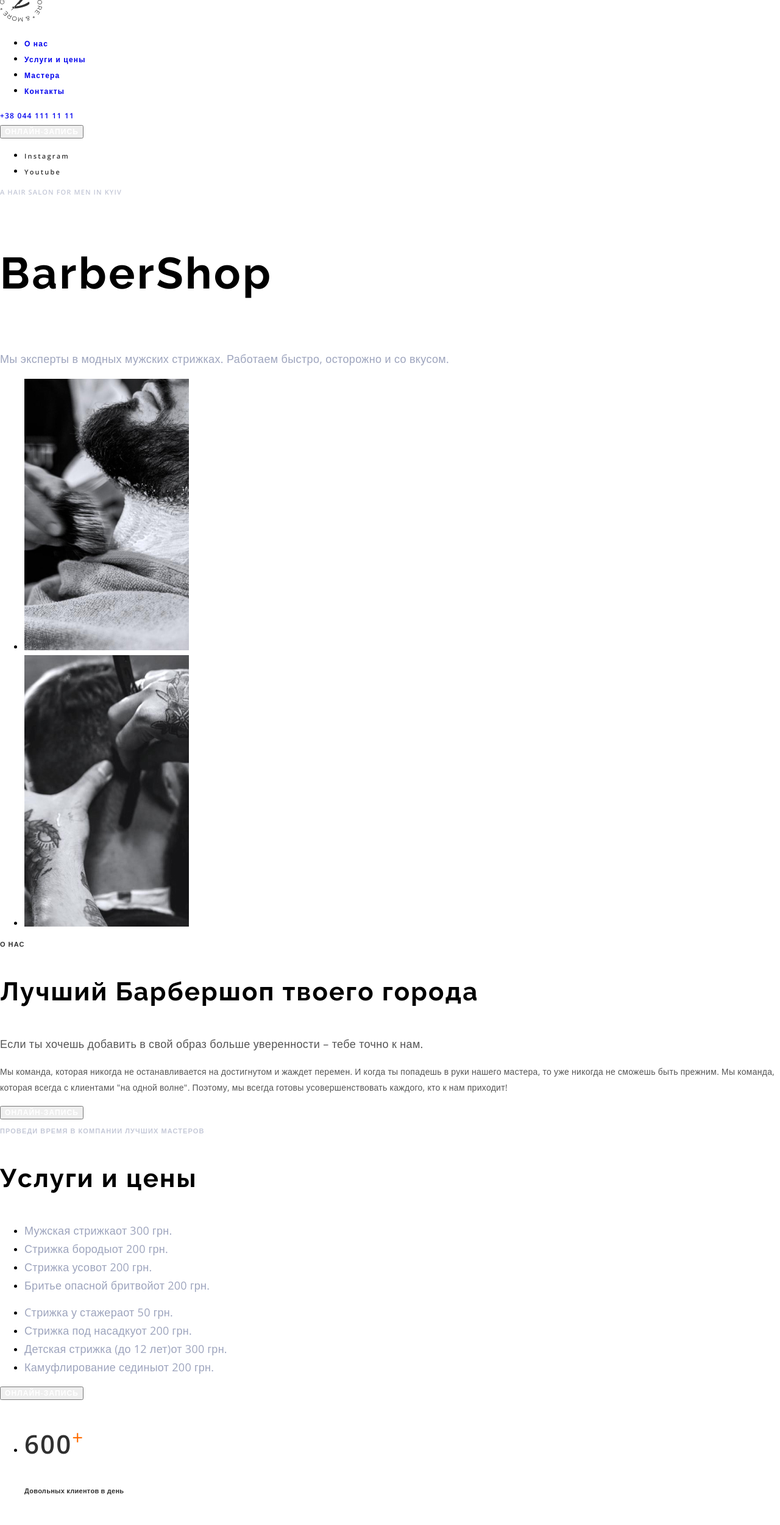
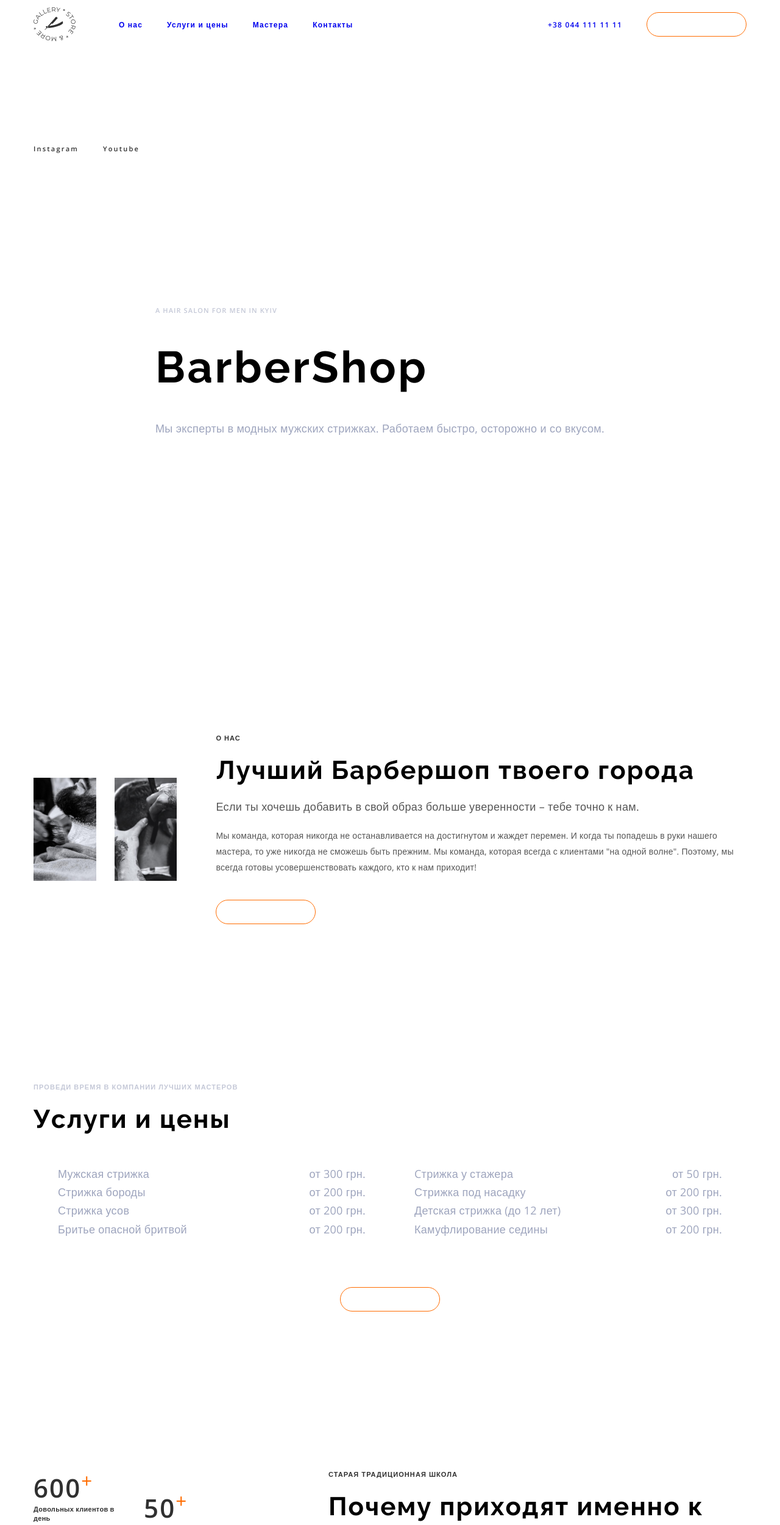
Before and after one commit to Mikharevichsn/fe_core_2RF, a plain HTML site: page index.html in a window 1280 px wide. Shown: the part 20-2520 px from the top of the page at 61% size. Drawn offline with nearby package versions, Linux system fonts and the light colour scheme.

Commit message:
добавил отступы и флексы

```diff
--- a/index.html
+++ b/index.html
@@ -17,49 +17,54 @@
 
 <body>
   <header class="header">
+    <div class="container">
       <nav class="navigation">
-      <a href="#" aria-label="Логотип BarberShop">
+        <a href="#" aria-label="Логотип BarberShop" class="navigation-logo">
           <img src="./images/logo.png" alt="Логотип BarberShop">
         </a>
-      <ul class="navigation-menu">
+        <ul class="navigation-menu list-no-style">
           <li><a href="#">О нас</a></li>
           <li><a href="#">Услуги и цены</a></li>
           <li><a href="#">Мастера</a></li>
           <li><a href="#">Контакты</a></li>
         </ul>
       </nav>
-    <address>
+      <address class="address">
         <a href="tel:+380441111111">+38 044 111 11 11</a>
       </address>
       <button type="button" class="btn-modal-open">онлайн-запись</button>
+    </div>
   </header>
   <main>
     <!-- HERO -->
     <section class="hero">
-      <div>
-        <ul class="social-links">
+      <div class="container">
+        <div class="left">
+          <ul class="social-links list-no-style">
             <li><a href="#">Instagram</a></li>
             <li><a href="#">Youtube</a></li>
           </ul>
         </div>
-      <div>
+        <div class="right">
           <p class="subtitle subtitle-light">A hair salon for men in Kyiv</p>
           <h1>BarberShop</h1>
           <p class="section-text section-text-light">Мы эксперты в модных мужских стрижках.
             Работаем быстро, осторожно и со вкусом.</p>
+        </div>
       </div>
     </section>
     <!-- /HERO -->
 
     <!-- ABOUT -->
     <section class="about">
-      <div>
-        <ul>
+      <div class="container">
+        <div class="left">
+          <ul class="about-list-pics list-no-style">
             <li><img src="./images/about-1.jpg" alt="BarberShop - Бритье бороды"></li>
             <li><img src="./images/about-2.jpg" alt="BarberShop - Стрижка"></li>
           </ul>
         </div>
-      <div>
+        <div class="right">
           <p class="subtitle subtitle-dark">О нас</p>
           <h2>Лучший Барбершоп твоего города</h2>
           <p class="section-text">Если ты хочешь добавить в свой образ больше уверенности – тебе точно к нам.</p>
@@ -67,34 +72,40 @@
             и жаждет перемен. И когда ты попадешь в руки нашего мастера,
             то уже никогда не сможешь быть прежним. Мы команда, которая всегда с клиентами "на одной волне". Поэтому, мы
             всегда готовы усовершенствовать каждого, кто к нам приходит!</p>
+          <button type="button" class="btn-modal-open">онлайн-запись</button>
         </div>
-      <button type="button" class="btn-modal-open">онлайн-запись</button>
+      </div>
     </section>
     <!-- /ABOUT -->
 
     <!-- SERVICES -->
     <section class="services">
+      <div class="container">
         <p class="subtitle subtitle-light">Проведи время в компании лучших мастеров</p>
         <h2>Услуги и цены</h2>
-      <ul>
+        <div class="services-list-wrapper">
+          <ul class="list-no-style">
             <li><span>Мужская стрижка</span><span>от 300 грн.</span></li>
             <li><span>Стрижка бороды</span><span>от 200 грн.</span></li>
             <li><span>Стрижка усов</span><span>от 200 грн.</span></li>
             <li><span>Бритье опасной бритвой</span><span>от 200 грн.</span></li>
           </ul>
-      <ul>
+          <ul class="list-no-style">
             <li><span>Cтрижка у стажера</span><span>от 50 грн.</span></li>
             <li><span>Стрижка под насадку</span><span>от 200 грн.</span></li>
             <li><span>Детская стрижка (до 12 лет)</span><span>от 300 грн.</span></li>
             <li><span>Камуфлирование седины</span><span>от 200 грн.</span></li>
           </ul>
+        </div>
         <button type="button" class="btn-modal-open">онлайн-запись</button>
+      </div>
     </section>
     <!-- /SERVICES -->
     <!-- ADVANTAGES -->
     <section class="advantages">
-      <div>
-        <ul>
+      <div class="container">
+        <div class="left">
+          <ul class="advantages-list list-no-style">
             <li>
               <p class="count">600<sup>+</sup></p>
               <p>Довольных клиентов в день</p>
@@ -104,7 +115,7 @@
               <p>Лучших мастеров Киева </p>
             </li>
           </ul>
-        <ul>
+          <ul class="advantages-list list-no-style">
             <li>
               <p class="count">50<sup>+</sup></p>
               <p>Наград за отличный сервис </p>
@@ -115,25 +126,28 @@
             </li>
           </ul>
         </div>
-      <div>
+        <div class="right">
           <p class="subtitle subtitle-dark">Старая традиционная школа</p>
           <h2>Почему приходят именно к нам?</h2>
           <p class="section-text">О нас говорят только хорошее. Но лучше 1 раз увидеть и прочувствовать, чем 10 раз
             прочитать. </p>
         </div>
+      </div>
+
     </section>
     <!-- /ADVANTAGES -->
 
     <!-- MASTERS -->
     <section class="masters">
+      <div class="container">
         <p class="subtitle subtitle-dark">для настоящих ценителей атмосферы</p>
         <h2>Наши мастера</h2>
-      <ul class="masters-cards">
+        <ul class="masters-cards list-no-style">
           <li>
             <img src="./images/masters-pic1.jpg" alt="">
             <h3>John Smith</h3>
             <p>Extreme Barber</p>
-          <ul>
+            <ul class="list-no-style">
               <li><a href="#" aria-label="Иконка Инстаграм"></a></li>
               <li><a href="#" aria-label="Иконка Твиттер"></a></li>
               <li><a href="#" aria-label="Иконка Фуйсбук"></a></li>
@@ -144,7 +158,7 @@
             <img src="./images/masters-pic2.jpg" alt="">
             <h3>Michele Doe</h3>
             <p>Extreme Barber</p>
-          <ul>
+            <ul class="list-no-style">
               <li><a href="#" aria-label="Иконка Инстаграм"></a></li>
               <li><a href="#" aria-label="Иконка Твиттер"></a></li>
               <li><a href="#" aria-label="Иконка Фуйсбук"></a></li>
@@ -155,7 +169,7 @@
             <img src="./images/masters-pic3.jpg" alt="">
             <h3>Alan Black</h3>
             <p>Extreme Barber</p>
-          <ul>
+            <ul class="list-no-style">
               <li><a href="#" aria-label="Иконка Инстаграм"></a></li>
               <li><a href="#" aria-label="Иконка Твиттер"></a></li>
               <li><a href="#" aria-label="Иконка Фуйсбук"></a></li>
@@ -163,29 +177,32 @@
             </ul>
           </li>
         </ul>
+      </div>
     </section>
     <!-- /MASTERS -->
 
     <!-- GALLERY -->
     <section class="gallery">
+      <div class="container">
         <h2 hidden>Галерея</h2>
         <p class="subtitle subtitle-dark">На латинском языке “барба” означает “борода”</p>
-      <ul>
+        <ul class="list-no-style">
           <li><img src="./images/gallery-1.jpg" alt="BarberShop - Мужская стрижка"></li>
           <li><img src="./images/gallery-2.jpg" alt="BarberShop - Бритье бороды"></li>
           <li><img src="./images/gallery-3.jpg" alt="BarberShop - Массаж лица после бритья"></li>
           <li><img src="./images/gallery-4.jpg" alt="BarberShop - Мужская стрижка"></li>
         </ul>
+      </div>
     </section>
     <!-- /GALLERY -->
 
     <!-- CONTACTS -->
     <section class="contacts">
-      <!-- FORM  -->
+      <div class="container">
         <div>
           <h2>Контакты</h2>
           <address class="contacts-address">
-          <ul>
+            <ul class="list-no-style">
               <li>
                 ул. Васильковая, 7А Киев, 08132
               </li>
@@ -200,18 +217,22 @@
           <p class="work-time">время работы</p>
           <p>Ежедневно с 9:00 до 22:00</p>
         </div>
+      </div>
+      <!-- FORM  -->
     </section>
     <!-- /CONTACTS -->
   </main>
   <footer class="footer">
+    <div class="container">
       <div>
         <p>&copy; Copyright 2020</p>
       </div>
       <div>
-      <ul class="social-links">
+        <ul class="social-links list-no-style">
           <li><a href="#">Instagram</a></li>
           <li><a href="#">Youtube</a></li>
         </ul>
+      </div>
     </div>
   </footer>
 </body>
--- a/style.css
+++ b/style.css
@@ -4,6 +4,11 @@
   --headline-font: 'Raleway', sans-serif;
   --dark-text: #303030;
   --text-light: #9da4bd;
+}
+
+* {
+  margin: 0;
+  padding: 0;
 }
 
 body {
@@ -15,6 +20,11 @@ body {
   letter-spacing: 0.02em;
 }
 
+img {
+  display: block;
+  max-width: 100%;
+}
+
 h1,
 h2,
 h3,
@@ -24,6 +34,9 @@ h6 {
   font-family: var(--headline-font);
   font-weight: bold;
   letter-spacing: 0.05em;
+  margin: 0;
+  padding: 0;
+  margin-bottom: 20px;
 }
 
 h1 {
@@ -39,7 +52,7 @@ h4,
 h5,
 h6 {
   font-size: 42px;
-  line-height: 1.67;
+  line-height: 1.167;
 }
 
 address {
@@ -54,14 +67,51 @@ p {
   color: #555555;
 }
 
+section {
+  padding: 130px 0;
+}
+
 /* components  */
+
+.container {
+  width: 1200px;
+  padding: 0 15px;
+  margin: 0 auto;
+}
+
+.list-no-style {
+  list-style-type: none;
+  padding: 0;
+  margin: 0;
+}
+
 .btn-modal-open {
+  cursor: pointer;
   font-weight: 600;
   font-size: 12px;
   line-height: 1.33;
   letter-spacing: 0.09em;
   text-transform: uppercase;
   color: #ffffff;
+  padding: 12px 20px;
+  min-width: 164px;
+  height: 40px;
+  background: none;
+  border: 1px solid #ff6c00;
+  border-radius: 25px;
+}
+
+.btn-modal-open:hover {
+  background-color: var(--accent);
+}
+
+.social-links {
+  display: flex;
+  align-items: center;
+}
+
+.social-links li:not(:last-child) {
+  margin-right: 40px;
 }
 
 .social-links a {
@@ -82,6 +132,7 @@ p {
   line-height: 1.36;
   letter-spacing: 0.1em;
   text-transform: uppercase;
+  margin-bottom: 20px;
 }
 
 .subtitle-light {
@@ -96,6 +147,7 @@ p {
   font-size: 18px;
   line-height: 1.67;
   letter-spacing: 0.02em;
+  margin-bottom: 20px;
 }
 
 .section-text-light {
@@ -105,6 +157,42 @@ p {
 /* /components  */
 
 /* header  */
+.header {
+  padding: 32px 0;
+}
+
+.header .container {
+  display: flex;
+  align-items: center;
+}
+
+.header .navigation {
+  display: flex;
+  align-items: center;
+}
+
+.header .navigation-logo {
+  margin-right: 71px;
+}
+
+.header .navigation-menu {
+  display: flex;
+  align-items: center;
+}
+
+.navigation-menu li {
+  margin-right: 40px;
+}
+
+.navigation-menu li:last-child {
+  margin-right: 0;
+}
+
+.header .address {
+  margin-left: auto;
+  margin-right: 40px;
+}
+
 .header a {
   font-weight: 600;
   font-size: 12px;
@@ -113,14 +201,73 @@ p {
   /* color: #ffffff; */
 }
 
+.header a:hover {
+  color: var(--accent);
+}
+
 /* /header  */
 
 /* HERO */
+
+.hero .container {
+  display: flex;
+  align-items: flex-start;
+}
+
+.hero .left {
+  width: 100px;
+}
+
+.hero .right {
+  padding: 272px 100px 206px 100px;
+  flex-grow: 1;
+}
+
 /* /HERO */
+
+/* about */
+.about .container {
+  display: flex;
+  align-items: center;
+}
+
+.about .about-list-pics {
+  display: flex;
+  align-items: center;
+}
+
+.about-list-pics li:not(:last-child) {
+  margin-right: 30px;
+}
+
+.about .right {
+  padding-left: 64px;
+}
+
+.about .btn-modal-open {
+  margin-top: 40px;
+}
+/* /about */
 
 /* services  */
 .services h2 {
   /* color: #fff; */
+}
+
+.services-list-wrapper {
+  display: flex;
+  align-items: center;
+}
+
+.services-list-wrapper ul {
+  width: 50%;
+  padding: 30px 40px;
+}
+
+.services-list-wrapper li {
+  display: flex;
+  align-items: center;
+  justify-content: space-between;
 }
 
 .services span {
@@ -128,9 +275,41 @@ p {
   line-height: 1.67;
   color: var(--text-light);
 }
+
+.services .btn-modal-open {
+  display: block;
+  margin: 0 auto;
+  margin-top: 50px;
+}
 /* /services  */
 
 /* advantages  */
+.advantages .container {
+  display: flex;
+  align-items: flex-start;
+}
+
+.advantages .left {
+  display: flex;
+  align-items: flex-start;
+}
+
+.advantages-list:first-child {
+  margin-right: 30px;
+}
+
+.advantages-list li:not(:last-child) {
+  margin-bottom: 30px;
+}
+
+.advantages-list:nth-child(2) li:first-child {
+  margin-top: 33px;
+}
+
+.advantages .right {
+  padding-left: 130px;
+}
+
 .advantages p {
   font-weight: 600;
   font-size: 11px;
@@ -161,21 +340,41 @@ p {
   line-height: 1.39;
   letter-spacing: 0.02em;
   color: var(--dark-text);
+  text-align: center;
+  margin-top: 30px;
+  margin-bottom: 8px;
+}
+
+.masters-cards {
+  display: flex;
+  align-items: center;
+  justify-content: space-between;
 }
 
 .masters-cards p {
   font-size: 14px;
   line-height: 1.36;
   color: var(--accent);
+  text-align: center;
 }
 /* /masters */
 
 /* gallery */
+
+.gallery ul {
+  display: flex;
+  align-items: center;
+  justify-content: space-between;
+}
 /* /gallery */
 
 /* contacts */
 .contacts h2 {
   /* color: #fff; */
+}
+
+.contacts-address li:not(:last-child) {
+  margin-bottom: 20px;
 }
 
 .contacts p,
@@ -195,6 +394,8 @@ p {
 }
 
 .contacts .work-time {
+  margin-top: 70px;
+  margin-bottom: 20px;
   /* color: #fff; */
   font-weight: 600;
   font-size: 11px;
@@ -206,6 +407,15 @@ p {
 /* /contacts */
 
 /* footer */
+.footer {
+  padding: 56px 0;
+}
+
+.footer .container {
+  display: flex;
+  align-items: center;
+  justify-content: space-between;
+}
 .footer p {
   font-weight: 600;
   font-size: 11px;
```
Lines whose indentation alone changed are shown as unchanged.
